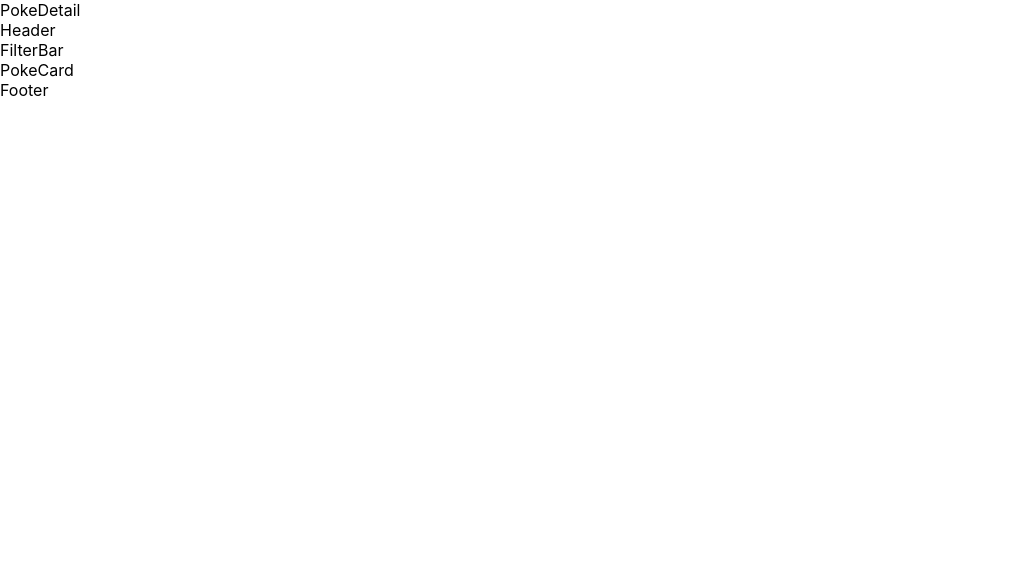
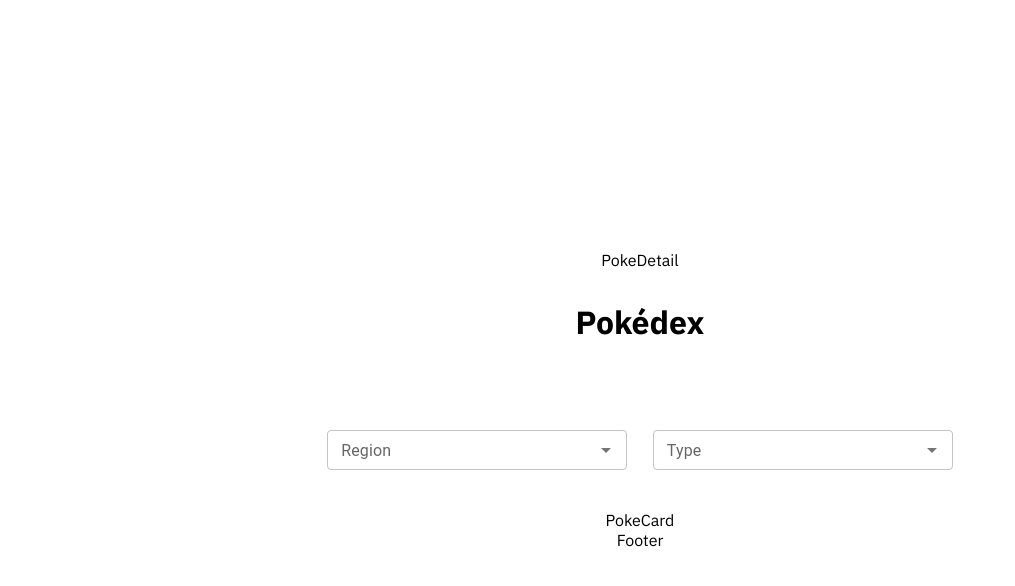
Before and after one commit to achdiathadit/pokedex-react-app, a React (Create React App) app: page / in a window 1280 px wide. Shown: the top 586 px of the page, without its empty margins (0-1015 px from the left). Built offline with nearby package versions, Linux system fonts and the light colour scheme.

Commit message:
Update Header and FilterBar

```diff
--- a/public/index.html
+++ b/public/index.html
@@ -5,7 +5,7 @@
 		<link rel="icon" href="%PUBLIC_URL%/favicon.ico" />
 		<meta name="viewport" content="width=device-width, initial-scale=1" />
 		<meta name="theme-color" content="#000000" />
-		<meta name="description" content="PokéDex" />
+		<meta name="description" content="Pokédex" />
 		<link rel="apple-touch-icon" href="%PUBLIC_URL%/logo192.png" />
 		<!--
       manifest.json provides metadata used when your web app is installed on a
@@ -27,7 +27,7 @@
       work correctly both with client-side routing and a non-root public URL.
       Learn how to configure a non-root public URL by running `npm run build`.
     -->
-		<title>PokéDex</title>
+		<title>Pokédex</title>
 	</head>
 	<body>
 		<noscript>You need to enable JavaScript to run this app.</noscript>
--- a/src/App.js
+++ b/src/App.js
@@ -1,17 +1,254 @@
 import React, { Component } from 'react';
+import axios from 'axios';
 import FilterBar from './components/FilterBar';
 import Footer from './components/Footer';
 import Header from './components/Header';
 import PokeCard from './components/PokeCard';
 import PokeDetail from './components/PokeDetail';
+import './index.css';
 
 export class App extends Component {
+	constructor(props) {
+		super(props);
+		this.state = {
+			allPokemons: [],
+			searchPokemons: [],
+			filterPokemons: [],
+			evoChain: [],
+			abilities: '',
+			height: '',
+			weight: '',
+			category: '',
+			stats: [],
+			imageURL: '',
+			pokeName: '',
+			pokeNumber: '',
+			genderRate: '',
+			genera: '',
+			isTypeSelected: false,
+			selectedType: '',
+			showInfo: false,
+			isSearch: false,
+			searchString: '',
+			description: '',
+			showLoading: true,
+			isFilter: false,
+			noDataFound: false,
+			limit: 151,
+			offset: 0,
+			isChecked: false,
+			evolID: '',
+			evolName: '',
+			evolTypes: [],
+			evolImgURL: '',
+			regions: [
+				{
+					name: 'Kanto',
+					limit: 151,
+					offset: 0,
+				},
+				{
+					name: 'Johto',
+					limit: 100,
+					offset: 151,
+				},
+				{
+					name: 'Hoenn',
+					limit: 135,
+					offset: 251,
+				},
+				{
+					name: 'Sinnoh',
+					limit: 108,
+					offset: 386,
+				},
+				{
+					name: 'Unova',
+					limit: 155,
+					offset: 494,
+				},
+				{
+					name: 'Kalos',
+					limit: 72,
+					offset: 649,
+				},
+				{
+					name: 'Alola',
+					limit: 88,
+					offset: 721,
+				},
+				{
+					name: 'Galar',
+					limit: 89,
+					offset: 809,
+				},
+			],
+			types: [
+				'all types',
+				'grass',
+				'bug',
+				'dark',
+				'dragon',
+				'electric',
+				'fairy',
+				'fighting',
+				'fire',
+				'flying',
+				'ghost',
+				'ground',
+				'ice',
+				'normal',
+				'poison',
+				'psychic',
+				'rock',
+				'steel',
+				'water',
+			],
+			sortBy: ['ID', 'Name'],
+		};
+	}
+
+	getAllPokemons = async (offset, limit) => {
+		const response = await axios
+			.get(`https://pokeapi.co/api/v2/pokemon?limit=${limit}&offset=${offset}`)
+			.catch((err) => console.log('Error:', err));
+		this.getPokemonData(response.data.results);
+	};
+
+	getPokemonData = async (result) => {
+		const { isTypeSelected, selectedType } = this.state;
+		const pokemonArr = [],
+			filterArr = [];
+
+		await Promise.all(
+			result.map((pokemonItem) => {
+				return axios
+					.get(`https://pokeapi.co/api/v2/pokemon/${pokemonItem.name}`)
+					.then((result) => {
+						pokemonArr.push(result.data);
+					});
+			})
+		);
+
+		pokemonArr.sort((a, b) => (a.id > b.id ? 1 : b.id > a.id ? -1 : 0));
+
+		if (isTypeSelected) {
+			for (let i = 0; i < pokemonArr.length; i++) {
+				for (let j = 0; j < pokemonArr[i].types.length; j++) {
+					if (selectedType === pokemonArr[i].types[j].type.name) {
+						filterArr.push(pokemonArr[i]);
+					}
+				}
+			}
+			this.setState({
+				isFilter: true,
+				filterPokemons: filterArr,
+				allPokemons: pokemonArr,
+				showLoading: false,
+			});
+		} else {
+			this.setState({
+				isFilter: false,
+				allPokemons: pokemonArr,
+				showLoading: false,
+			});
+		}
+	};
+
+	handleChangeRegion = (event) => {
+		const { regions } = this.state;
+		for (let i = 0; i < regions.length; i++) {
+			if (regions[i].name === event.target.value) {
+				this.setState({
+					regionValue: event.target.value,
+					sortType: 'ID',
+					isSearch: false,
+					isFilter: false,
+					showLoading: true,
+				});
+
+				this.getAllPokemons(regions[i].offset, regions[i].limit);
+
+				break;
+			}
+		}
+	};
+
+	handleChangeType = (event) => {
+		const { allPokemons, sortType } = this.state;
+		if (event.target.value === 'all types') {
+			const allPoks = allPokemons;
+			if (sortType === 'Name') {
+				allPoks.sort((a, b) =>
+					a.name > b.name ? 1 : b.name > a.name ? -1 : 0
+				);
+				this.setState({
+					isFilter: false,
+					typeValue: event.target.value,
+					allPokemons: allPoks,
+					isTypeSelected: false,
+				});
+			} else {
+				allPoks.sort((a, b) => (a.id > b.id ? 1 : b.id > a.id ? -1 : 0));
+				this.setState({
+					isFilter: false,
+					typeValue: event.target.value,
+					allPokemons: allPoks,
+					isTypeSelected: false,
+				});
+			}
+			return;
+		} else {
+			this.setState({
+				isTypeSelected: true,
+				selectedType: event.target.value,
+			});
+		}
+
+		let filterArr = [];
+
+		for (let i = 0; i < allPokemons.length; i++) {
+			for (let j = 0; j < allPokemons[i].types.length; j++) {
+				if (event.target.value === allPokemons[i].types[j].type.name) {
+					filterArr.push(allPokemons[i]);
+				}
+			}
+		}
+
+		sortType === 'Name'
+			? filterArr.sort((a, b) =>
+					a.name > b.name ? 1 : b.name > a.name ? -1 : 0
+			  )
+			: filterArr.sort((a, b) => (a.id > b.id ? 1 : b.id > a.id ? -1 : 0));
+
+		this.setState({
+			isSearch: false,
+			searchValue: '',
+			isFilter: true,
+			filterPokemons: filterArr,
+			typeValue: event.target.value,
+		});
+
+		filterArr.length === 0
+			? this.setState({ noDataFound: true })
+			: this.setState({ noDataFound: false });
+	};
+
 	render() {
+		console.log('state: ', this.state);
+		const { regionValue, regions, typeValue, types } = this.state;
 		return (
-			<div>
+			<div className='app-container'>
 				<PokeDetail />
 				<Header />
-				<FilterBar />
+				<FilterBar
+					regionValue={regionValue}
+					regionSelect={this.handleChangeRegion}
+					regions={regions}
+					typeValue={typeValue}
+					typeSelect={this.handleChangeType}
+					types={types}
+				/>
 				<PokeCard />
 				<Footer />
 			</div>
--- a/src/components/FilterBar.js
+++ b/src/components/FilterBar.js
@@ -1,8 +1,69 @@
+/* eslint-disable no-unused-vars */
 import React, { Component } from 'react';
+import Box from '@mui/material/Box';
+import TextField from '@mui/material/TextField';
+import Autocomplete from '@mui/material/Autocomplete';
+import '../styles/FilterBar.css';
 
 export class FilterBar extends Component {
 	render() {
-		return <div>FilterBar</div>;
+		const { regionValue, regionSelect, regions, typeValue, typeSelect, types } =
+			this.props;
+		return (
+			<div className='filter-container noselect'>
+				<div className='filter-items'>
+					<Autocomplete
+						id='region-select'
+						sx={{ width: 300 }}
+						size='small'
+						options={regions}
+						value={regionValue}
+						onChange={regionSelect}
+						getOptionLabel={(regions) => regions.name}
+						renderOption={(props, regions) => (
+							<Box component='li' {...props}>
+								{regions.name}&nbsp;({regions.offset + 1}-
+								{regions.limit + regions.offset})
+							</Box>
+						)}
+						renderInput={(params) => (
+							<TextField
+								{...params}
+								label='Region'
+								inputProps={{
+									...params.inputProps,
+								}}
+							/>
+						)}
+					/>
+				</div>
+				<div className='filter-items'>
+					<Autocomplete
+						id='type-select'
+						sx={{ width: 300 }}
+						size='small'
+						options={types}
+						value={typeValue}
+						onChange={typeSelect}
+						getOptionLabel={(types) => types}
+						renderOption={(props, types) => (
+							<Box component='li' {...props}>
+								{types}
+							</Box>
+						)}
+						renderInput={(params) => (
+							<TextField
+								{...params}
+								label='Type'
+								inputProps={{
+									...params.inputProps,
+								}}
+							/>
+						)}
+					/>
+				</div>
+			</div>
+		);
 	}
 }
 
--- a/src/components/Header.js
+++ b/src/components/Header.js
@@ -1,8 +1,13 @@
 import React, { Component } from 'react';
+import '../styles/Header.css';
 
 export class Header extends Component {
 	render() {
-		return <div>Header</div>;
+		return (
+			<div className='app-header'>
+				<h1>Pokédex</h1>
+			</div>
+		);
 	}
 }
 
--- a/src/index.css
+++ b/src/index.css
@@ -1,13 +1,12 @@
 body {
-  margin: 0;
-  font-family: -apple-system, BlinkMacSystemFont, 'Segoe UI', 'Roboto', 'Oxygen',
-    'Ubuntu', 'Cantarell', 'Fira Sans', 'Droid Sans', 'Helvetica Neue',
-    sans-serif;
-  -webkit-font-smoothing: antialiased;
-  -moz-osx-font-smoothing: grayscale;
+	margin: 0;
+	font-family: 'IBM Plex Sans', sans-serif;
 }
 
-code {
-  font-family: source-code-pro, Menlo, Monaco, Consolas, 'Courier New',
-    monospace;
+.app-container {
+	display: flex;
+	flex-direction: column;
+	align-items: center;
+	justify-content: center;
+	min-height: 100vh;
 }
--- /dev/null
+++ b/src/styles/FilterBar.css
@@ -0,0 +1,48 @@
+html {
+	--filterHeading: #000;
+	--selectBg: #fff;
+	--selectText: #000;
+}
+
+.filter-container {
+	display: flex;
+	flex-direction: row;
+	margin: 7vh 0 5vh 0;
+	gap: 0 2vw;
+}
+
+.filter-items {
+	display: flex;
+	flex-direction: column;
+	align-items: center;
+	font-family: 'IBM Plex Sans', sans-serif;
+	font-size: 12px;
+}
+
+.filter-items > input {
+	width: 10vw;
+	margin-top: 5px;
+	background-color: var(--selectBg);
+	color: var(--selectText);
+	border: 1px solid var(--selectText);
+}
+
+.filter-items > div,
+label {
+	color: var(--filterHeading);
+}
+
+@media screen and (max-width: 767px) {
+	.filter-container {
+		display: flex;
+		flex-direction: column;
+		width: 100vw;
+		align-items: center;
+		margin: 7vh 0 5vh 0;
+		gap: 2vh 2vw;
+		justify-content: center;
+	}
+	.filter-items > input {
+		width: 40vw;
+	}
+}
--- /dev/null
+++ b/src/styles/Header.css
@@ -0,0 +1,7 @@
+.app-header {
+	display: flex;
+	align-items: center;
+	align-items: center;
+	margin: 10px auto;
+	font-weight: 700;
+}
```
Also changed, not shown: src/styles/Footer.css (added), src/styles/PokeCard.css (added), src/styles/PokeDetail.css (added).
